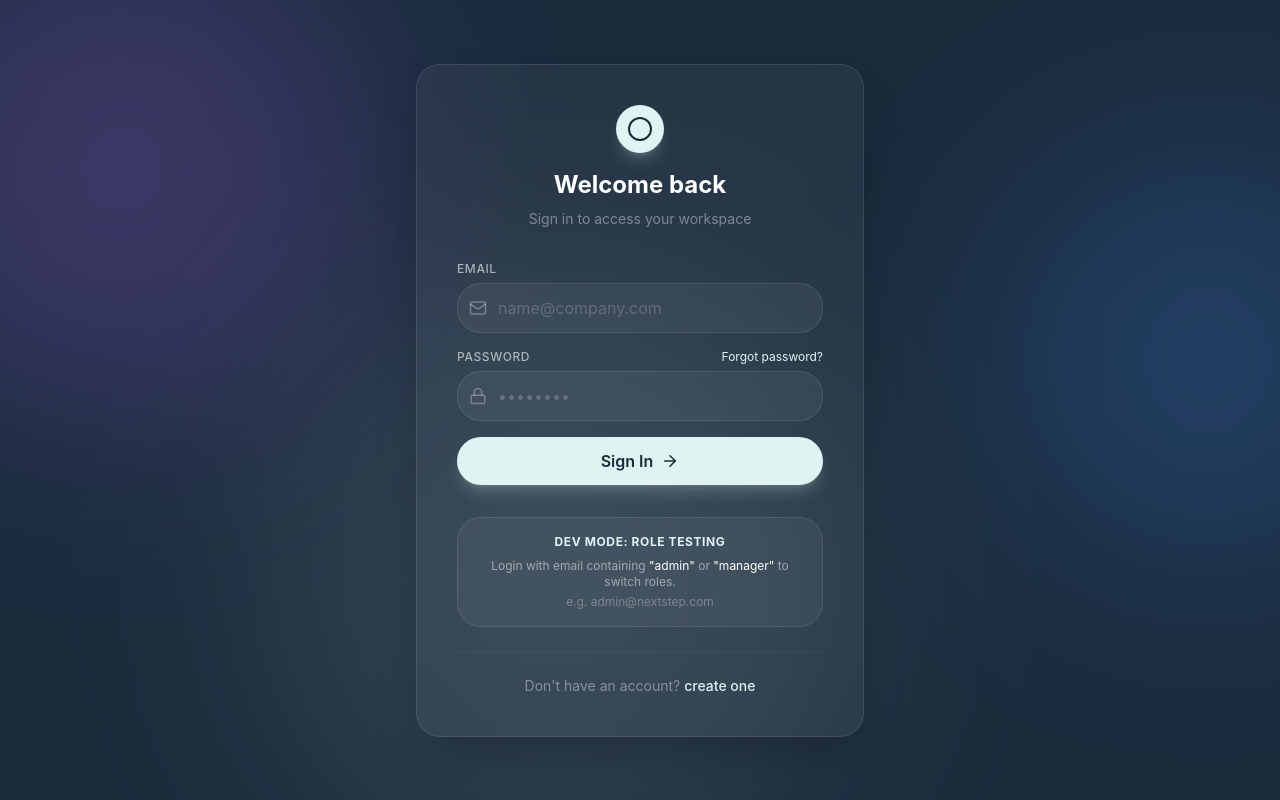
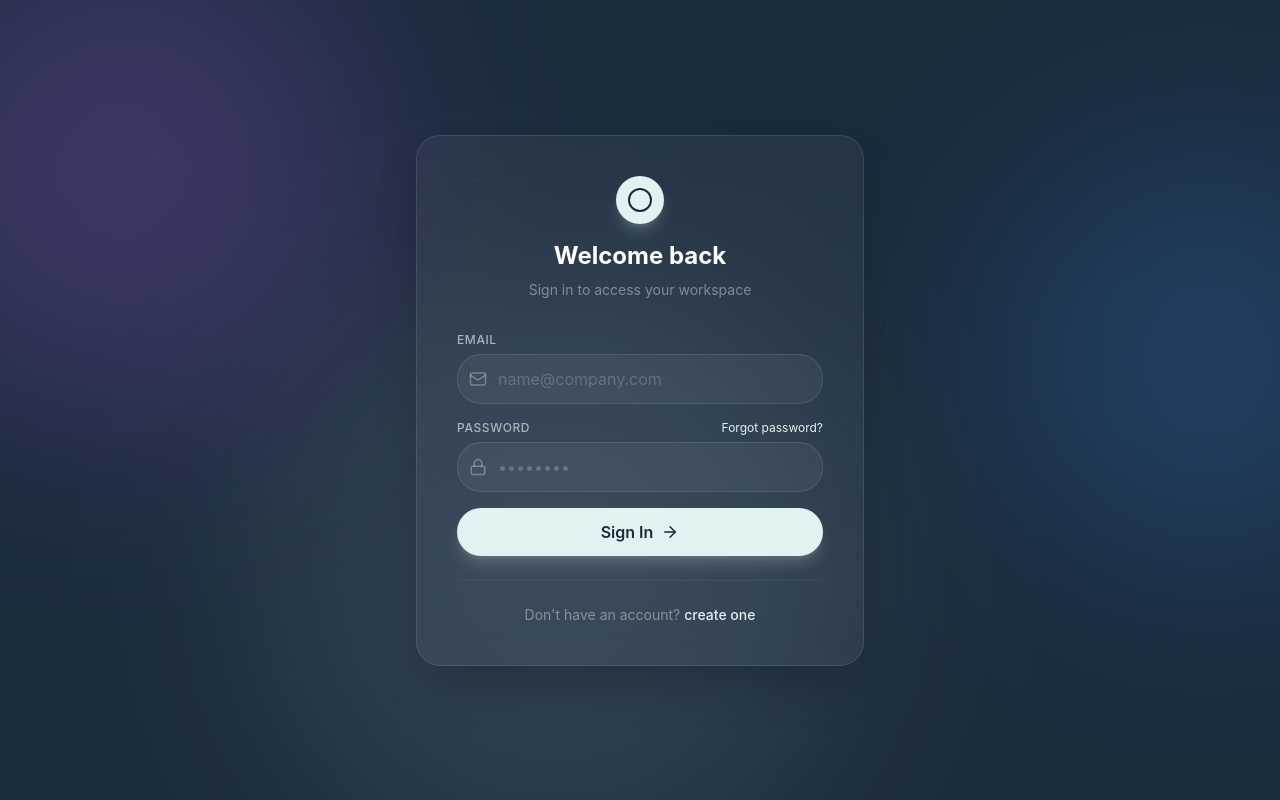
Before and after one commit to ortizalfano/nextstep-assit, a React (Vite) app: page / in a window 1280 px wide. Built offline with nearby package versions, Linux system fonts and the light colour scheme.

Commit message:
Remove Dev Mode UI from Login

```diff
--- a/src/components/Auth/Login.tsx
+++ b/src/components/Auth/Login.tsx
@@ -74,12 +74,7 @@ export const Login: React.FC<LoginProps> = ({ onLogin, onSwitchToRegister }) =>
                 </button>
             </form>
 
-            {/* Dev Helper - Remove in production */}
-            <div className="mt-8 p-4 bg-white/5 rounded-xl border border-white/10 text-xs text-white/50 text-center">
-                <p className="uppercase tracking-wider font-bold mb-2 text-mint-green">Dev Mode: Role Testing</p>
-                <p>Login with email containing <span className="text-white">"admin"</span> or <span className="text-white">"manager"</span> to switch roles.</p>
-                <p className="mt-1 opacity-60">e.g. admin@nextstep.com</p>
-            </div>
+
 
             <div className="mt-6 border-t border-white/5 text-center pt-6">
                 <p className="text-white/40 text-sm">
```
